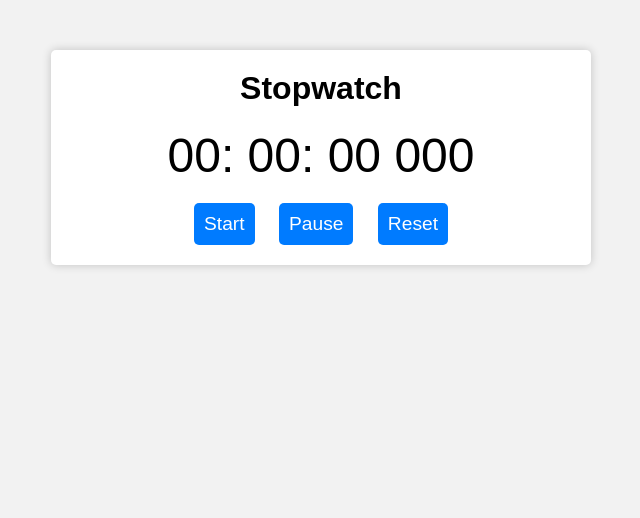
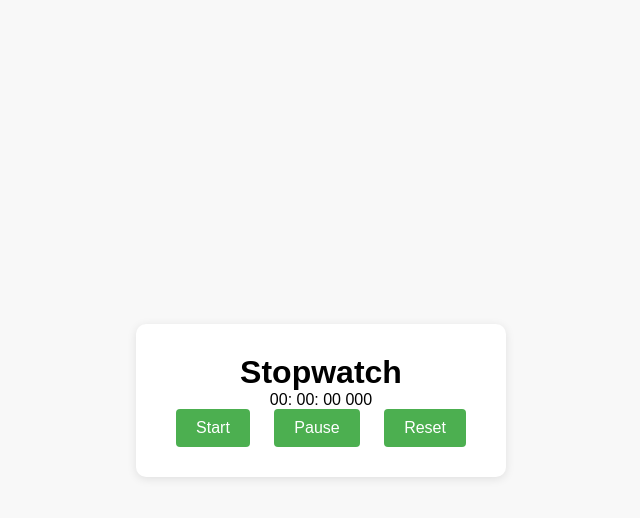
Before and after one commit to Arvindmudiraj890/StopWatchP, a plain HTML site: page index.html in a window 1280 px wide. Shown: the whole page, without its empty margins (319-959 px from the left). Drawn offline with Linux system fonts and the light colour scheme.

Commit message:
Update styles.css

```diff
--- a/styles.css
+++ b/styles.css
@@ -1,43 +1,66 @@
+* {
+  box-sizing: border-box;
+  margin: 0;
+  padding: 0;
+}
+
 body {
-  font-family: Arial, sans-serif;
-  background-color: #f2f2f2;
+  font-family: sans-serif;
+  background-color: #f8f8f8;
+  display: flex;
+  justify-content: center;
+  align-items: center;
+  height: 100vh;
 }
 
 .container {
-  margin: 50px auto;
-  max-width: 500px;
   background-color: #fff;
-  padding: 20px;
-  border-radius: 5px;
-  box-shadow: 0 0 10px rgba(0, 0, 0, 0.2);
+  border-radius: 10px;
+  box-shadow: 0px 2px 10px rgba(0, 0, 0, 0.1);
+  padding: 30px;
   text-align: center;
 }
 
-h1 {
-  margin-top: 0;
+.timer {
+  display: flex;
+  align-items: center;
+  justify-content: center;
+  margin: 30px 0;
 }
 
-.display {
-  font-size: 3em;
-  margin-bottom: 20px;
+.timer span {
+  font-size: 4rem;
+  font-weight: bold;
 }
 
-.controls button {
-  font-size: 1.2em;
-  padding: 10px;
-  margin: 0 10px;
+.timer span:not(:last-child) {
+  margin-right: 10px;
+}
+
+.buttons {
+  display: flex;
+  justify-content: center;
+}
+
+button {
+  background-color: #4CAF50;
   border: none;
-  border-radius: 5px;
-  background-color: #007bff;
   color: #fff;
   cursor: pointer;
-  transition: background-color 0.2s ease-in-out;
+  font-size: 16px;
+  padding: 10px 20px;
+  margin: 0 10px;
+  border-radius: 4px;
 }
 
-.controls button:hover {
-  background-color: #0069d9;
+button:hover {
+  background-color: #3e8e41;
 }
 
-.controls button:active {
-  transform: translateY(2px);
+button:active {
+  background-color: #1f4410;
 }
+
+button:focus {
+  outline: none;
+}
```
